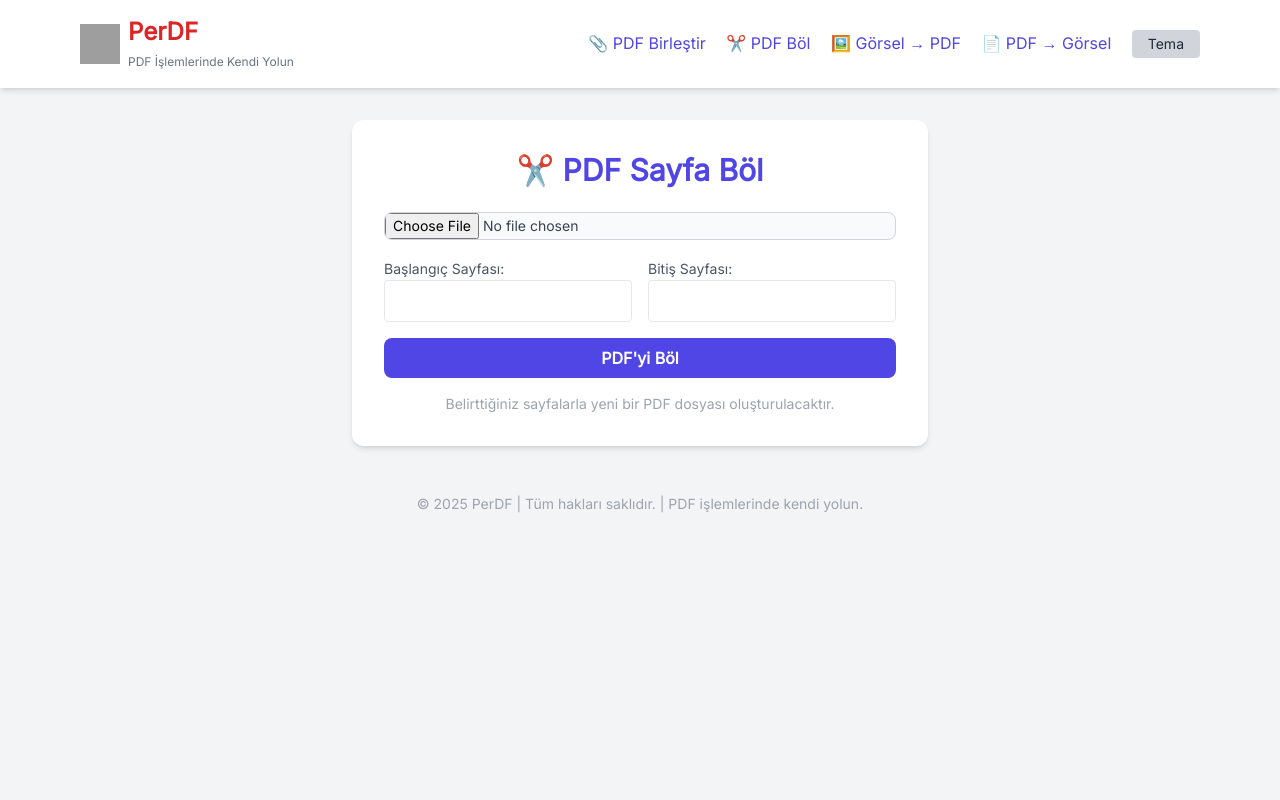
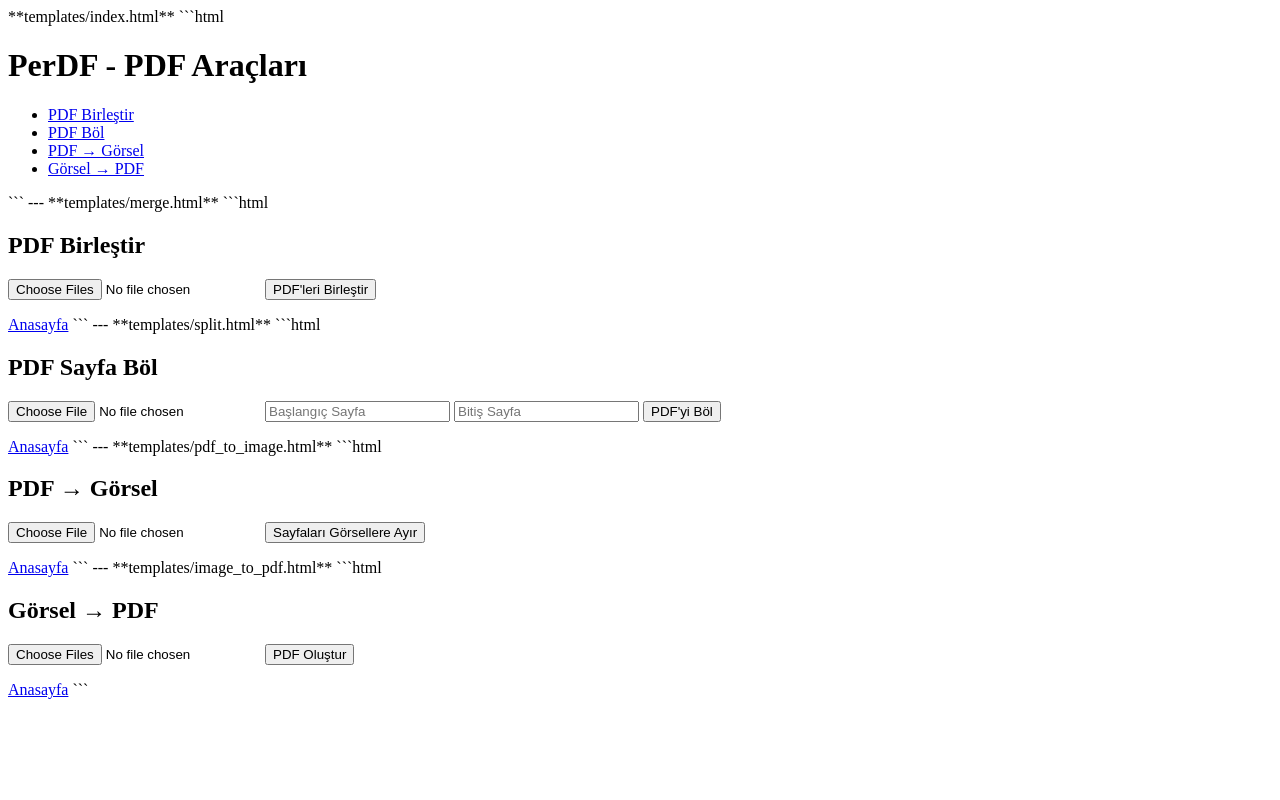
Before and after one commit to Perwer0/perdf, a Flask app: page / in a window 1280 px wide. Run offline with Flask 3, Linux system fonts and the light colour scheme; some libraries are stand-ins or nearby versions; grey boxes are pictures that could not be loaded.

Commit message:
Tüm dosyalar güncellendi

````diff
--- a/app.py
+++ b/app.py
@@ -1,117 +1,89 @@
-from flask import Flask, render_template, request, send_file, redirect, url_for
+from flask import Flask, render_template, request, send_file
 from werkzeug.utils import secure_filename
 from PyPDF2 import PdfMerger, PdfReader, PdfWriter
 from PIL import Image
+import fitz  # PyMuPDF
 import os
 import io
-import fitz  # PyMuPDF
 import uuid
 from zipfile import ZipFile
 
 app = Flask(__name__)
 app.config['UPLOAD_FOLDER'] = 'uploads'
-app.config['OUTPUT_FOLDER'] = 'outputs'
-
 os.makedirs(app.config['UPLOAD_FOLDER'], exist_ok=True)
-os.makedirs(app.config['OUTPUT_FOLDER'], exist_ok=True)
 
 @app.route('/')
-def home():
+def index():
     return render_template('index.html')
 
 @app.route('/merge', methods=['GET', 'POST'])
-def merge_pdfs():
+def merge():
     if request.method == 'POST':
         files = request.files.getlist('pdfs')
+        if not files:
+            return 'Dosya seçilmedi', 400
         merger = PdfMerger()
-
-        for file in files:
-            filepath = os.path.join(app.config['UPLOAD_FOLDER'], secure_filename(file.filename))
-            file.save(filepath)
-            merger.append(filepath)
-
-        output_filename = f"merged_{uuid.uuid4().hex}.pdf"
-        output_path = os.path.join(app.config['OUTPUT_FOLDER'], output_filename)
+        for f in files:
+            path = os.path.join(app.config['UPLOAD_FOLDER'], secure_filename(f.filename))
+            f.save(path)
+            merger.append(path)
+        output_path = os.path.join(app.config['UPLOAD_FOLDER'], f"merged_{uuid.uuid4().hex}.pdf")
         merger.write(output_path)
         merger.close()
-
         return send_file(output_path, as_attachment=True)
-
     return render_template('merge.html')
 
 @app.route('/split', methods=['GET', 'POST'])
-def split_pdf():
+def split():
     if request.method == 'POST':
-        file = request.files['pdf_file']
-        start = int(request.form['start_page'])
-        end = int(request.form['end_page'])
-
-        filename = secure_filename(file.filename)
-        filepath = os.path.join(app.config['UPLOAD_FOLDER'], filename)
-        file.save(filepath)
-
-        reader = PdfReader(filepath)
+        file = request.files.get('pdf')
+        start = int(request.form.get('start', 1))
+        end = int(request.form.get('end', 1))
+        if not file:
+            return 'Dosya seçilmedi', 400
+        input_path = os.path.join(app.config['UPLOAD_FOLDER'], secure_filename(file.filename))
+        file.save(input_path)
+        reader = PdfReader(input_path)
         writer = PdfWriter()
-
         for i in range(start - 1, end):
             writer.add_page(reader.pages[i])
-
-        output_filename = f"split_{uuid.uuid4().hex}.pdf"
-        output_path = os.path.join(app.config['OUTPUT_FOLDER'], output_filename)
-        with open(output_path, 'wb') as out:
-            writer.write(out)
-
+        output_path = os.path.join(app.config['UPLOAD_FOLDER'], f"split_{uuid.uuid4().hex}.pdf")
+        with open(output_path, 'wb') as f:
+            writer.write(f)
         return send_file(output_path, as_attachment=True)
-
     return render_template('split.html')
 
-@app.route('/image-to-pdf', methods=['GET', 'POST'])
+@app.route('/pdf_to_image', methods=['GET', 'POST'])
+def pdf_to_image():
+    if request.method == 'POST':
+        file = request.files.get('pdf')
+        if not file:
+            return 'PDF seçilmedi', 400
+        input_path = os.path.join(app.config['UPLOAD_FOLDER'], secure_filename(file.filename))
+        file.save(input_path)
+        doc = fitz.open(input_path)
+        zip_buffer = io.BytesIO()
+        with ZipFile(zip_buffer, 'w') as zipf:
+            for i, page in enumerate(doc):
+                pix = page.get_pixmap()
+                img_bytes = pix.tobytes("png")
+                zipf.writestr(f'page_{i+1}.png', img_bytes)
+        zip_buffer.seek(0)
+        return send_file(zip_buffer, download_name='images.zip', as_attachment=True)
+    return render_template('pdf_to_image.html')
+
+@app.route('/image_to_pdf', methods=['GET', 'POST'])
 def image_to_pdf():
     if request.method == 'POST':
         images = request.files.getlist('images')
-        pdf = fitz.open()
-
-        for img in images:
-            img_path = os.path.join(app.config['UPLOAD_FOLDER'], secure_filename(img.filename))
-            img.save(img_path)
-            img_doc = fitz.open(img_path)
-            rect = img_doc[0].rect
-            pdfbytes = img_doc.convert_to_pdf()
-            img_pdf = fitz.open("pdf", pdfbytes)
-            pdf.insert_pdf(img_pdf)
-
-        output_filename = f"image2pdf_{uuid.uuid4().hex}.pdf"
-        output_path = os.path.join(app.config['OUTPUT_FOLDER'], output_filename)
-        pdf.save(output_path)
-        pdf.close()
-
+        if not images:
+            return 'Görsel dosya yüklenmedi.', 400
+        pdf = Image.open(images[0].stream).convert("RGB")
+        image_list = [Image.open(img.stream).convert("RGB") for img in images[1:]]
+        output_path = os.path.join(app.config['UPLOAD_FOLDER'], f"converted_{uuid.uuid4().hex}.pdf")
+        pdf.save(output_path, save_all=True, append_images=image_list)
         return send_file(output_path, as_attachment=True)
-
     return render_template('image_to_pdf.html')
-
-@app.route('/pdf-to-image', methods=['GET', 'POST'])
-def pdf_to_image():
-    if request.method == 'POST':
-        pdf_file = request.files.get('pdf')
-        if not pdf_file:
-            return 'No PDF uploaded.', 400
-
-        pdf_path = os.path.join(app.config['UPLOAD_FOLDER'], secure_filename(pdf_file.filename))
-        pdf_file.save(pdf_path)
-
-        doc = fitz.open(pdf_path)
-        zip_buffer = io.BytesIO()
-
-        with ZipFile(zip_buffer, 'a') as zipf:
-            for i, page in enumerate(doc):
-                pix = page.get_pixmap()
-                img_data = pix.tobytes("png")
-                zipf.writestr(f'page_{i + 1}.png', img_data)
-
-        zip_buffer.seek(0)
-        return send_file(zip_buffer, mimetype='application/zip', as_attachment=True, download_name='images.zip')
-
-    return render_template('pdf_to_image.html')
 
 if __name__ == '__main__':
     port = int(os.environ.get('PORT', 5000))
--- a/templates/index.html
+++ b/templates/index.html
@@ -1,66 +1,74 @@
-<!-- PerDF PDF Bölücü Sayfası -->
+**templates/index.html**
+
+```html
 <!DOCTYPE html>
 <html lang="tr">
 <head>
-  <meta charset="UTF-8">
-  <meta name="viewport" content="width=device-width, initial-scale=1.0">
-  <title>PerDF – PDF Böl</title>
-  <script src="https://cdn.tailwindcss.com"></script>
-  <link href="https://fonts.googleapis.com/css2?family=Inter&display=swap" rel="stylesheet">
-  <style>
-    body { font-family: 'Inter', sans-serif; }
-  </style>
+    <meta charset="UTF-8">
+    <title>PerDF | PDF Araçları</title>
 </head>
-<body class="bg-gray-100 dark:bg-gray-900 text-gray-800 dark:text-gray-100">
-  <!-- Navbar -->
-  <div class="bg-white dark:bg-gray-800 shadow-md w-full">
-    <div class="max-w-6xl mx-auto flex justify-between items-center p-4">
-      <div class="flex items-center gap-2">
-        <img src="https://cdn-icons-png.flaticon.com/512/337/337946.png" class="w-10 h-10" alt="logo">
-        <div>
-          <span class="text-2xl font-bold text-red-600">PerDF</span><br>
-          <span class="text-xs text-gray-500 dark:text-gray-400">PDF İşlemlerinde Kendi Yolun</span>
-        </div>
-      </div>
-      <div class="space-x-4">
-        <a href="/" class="text-indigo-600 font-medium hover:underline">📎 PDF Birleştir</a>
-        <a href="/split" class="text-indigo-600 font-medium hover:underline">✂️ PDF Böl</a>
-        <a href="/image-to-pdf" class="text-indigo-600 font-medium hover:underline">🖼️ Görsel → PDF</a>
-        <a href="/pdf-to-image" class="text-indigo-600 font-medium hover:underline">📄 PDF → Görsel</a>
-        <button onclick="document.body.classList.toggle('dark')" class="text-sm bg-gray-300 dark:bg-gray-700 px-4 py-1 rounded">
-          Tema
-        </button>
-      </div>
-    </div>
-  </div>
-
-  <!-- PDF Bölücü İçerik -->
-  <div class="max-w-xl mx-auto bg-white dark:bg-gray-800 rounded-xl shadow-md p-8 mt-8 text-center">
-    <h2 class="text-3xl font-semibold text-indigo-600 dark:text-indigo-400 mb-6">✂️ PDF Sayfa Böl</h2>
-    <form method="POST" enctype="multipart/form-data" class="space-y-4">
-      <input type="file" name="pdf" accept="application/pdf" required
-             class="block w-full text-sm text-gray-700 border border-gray-300 rounded-lg cursor-pointer bg-gray-50 focus:outline-none" />
-      <div class="flex gap-4 justify-between text-left">
-        <div class="w-1/2">
-          <label for="start" class="text-sm text-gray-600 dark:text-gray-300">Başlangıç Sayfası:</label>
-          <input type="number" name="start" min="1" required class="w-full border p-2 rounded">
-        </div>
-        <div class="w-1/2">
-          <label for="end" class="text-sm text-gray-600 dark:text-gray-300">Bitiş Sayfası:</label>
-          <input type="number" name="end" min="1" required class="w-full border p-2 rounded">
-        </div>
-      </div>
-      <button type="submit"
-              class="w-full bg-indigo-600 text-white font-semibold py-2 px-4 rounded-lg hover:bg-indigo-700 transition">
-        PDF'yi Böl
-      </button>
-    </form>
-    <p class="text-sm text-gray-400 mt-4">Belirttiğiniz sayfalarla yeni bir PDF dosyası oluşturulacaktır.</p>
-  </div>
-
-  <!-- Footer -->
-  <footer class="text-center text-sm text-gray-400 mt-12 mb-4">
-    © 2025 PerDF | Tüm hakları saklıdır. | PDF işlemlerinde kendi yolun.
-  </footer>
+<body>
+    <h1>PerDF - PDF Araçları</h1>
+    <ul>
+        <li><a href="/merge">PDF Birleştir</a></li>
+        <li><a href="/split">PDF Böl</a></li>
+        <li><a href="/pdf_to_image">PDF → Görsel</a></li>
+        <li><a href="/image_to_pdf">Görsel → PDF</a></li>
+    </ul>
 </body>
 </html>
+```
+
+---
+
+**templates/merge.html**
+
+```html
+<h2>PDF Birleştir</h2>
+<form method="post" enctype="multipart/form-data">
+    <input type="file" name="pdfs" multiple required>
+    <button type="submit">PDF'leri Birleştir</button>
+</form>
+<a href="/">Anasayfa</a>
+```
+
+---
+
+**templates/split.html**
+
+```html
+<h2>PDF Sayfa Böl</h2>
+<form method="post" enctype="multipart/form-data">
+    <input type="file" name="pdf" required>
+    <input type="number" name="start" placeholder="Başlangıç Sayfa" required>
+    <input type="number" name="end" placeholder="Bitiş Sayfa" required>
+    <button type="submit">PDF'yi Böl</button>
+</form>
+<a href="/">Anasayfa</a>
+```
+
+---
+
+**templates/pdf_to_image.html**
+
+```html
+<h2>PDF → Görsel</h2>
+<form method="post" enctype="multipart/form-data">
+    <input type="file" name="pdf" required>
+    <button type="submit">Sayfaları Görsellere Ayır</button>
+</form>
+<a href="/">Anasayfa</a>
+```
+
+---
+
+**templates/image_to_pdf.html**
+
+```html
+<h2>Görsel → PDF</h2>
+<form method="post" enctype="multipart/form-data">
+    <input type="file" name="images" multiple required>
+    <button type="submit">PDF Oluştur</button>
+</form>
+<a href="/">Anasayfa</a>
+```
````
